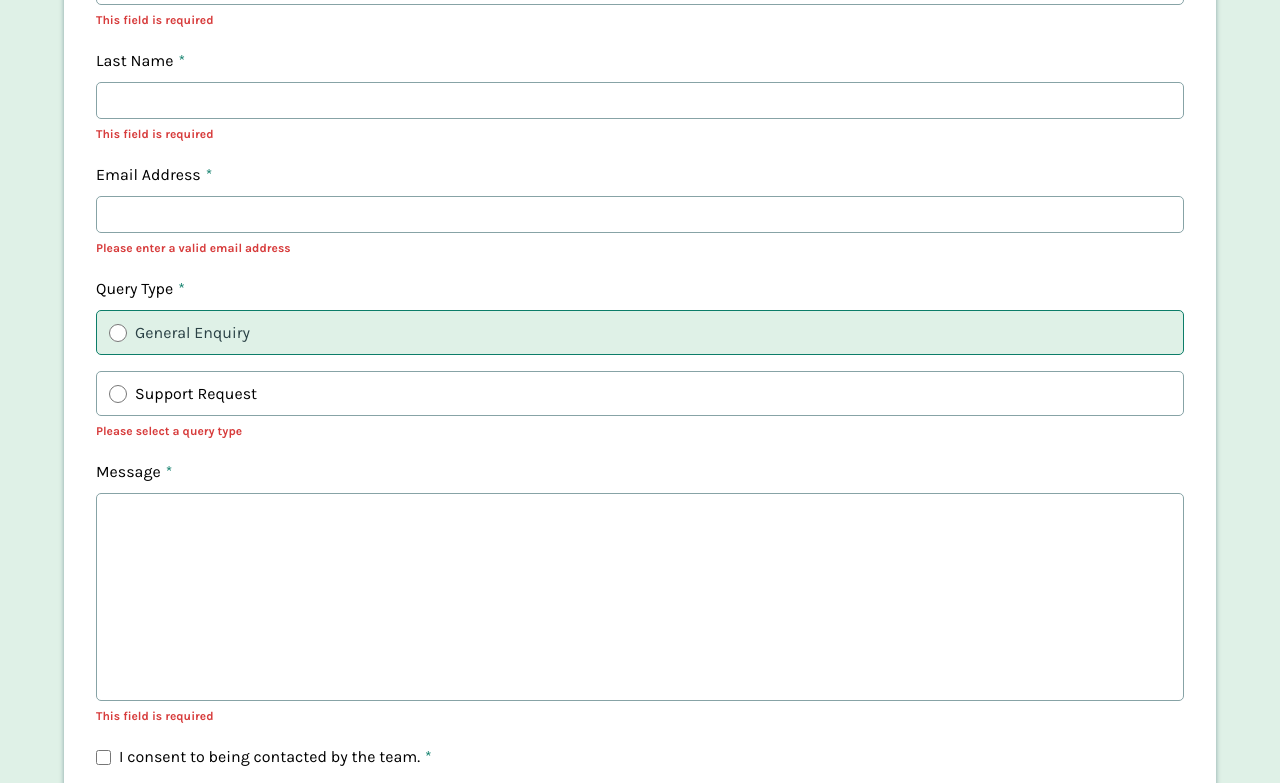
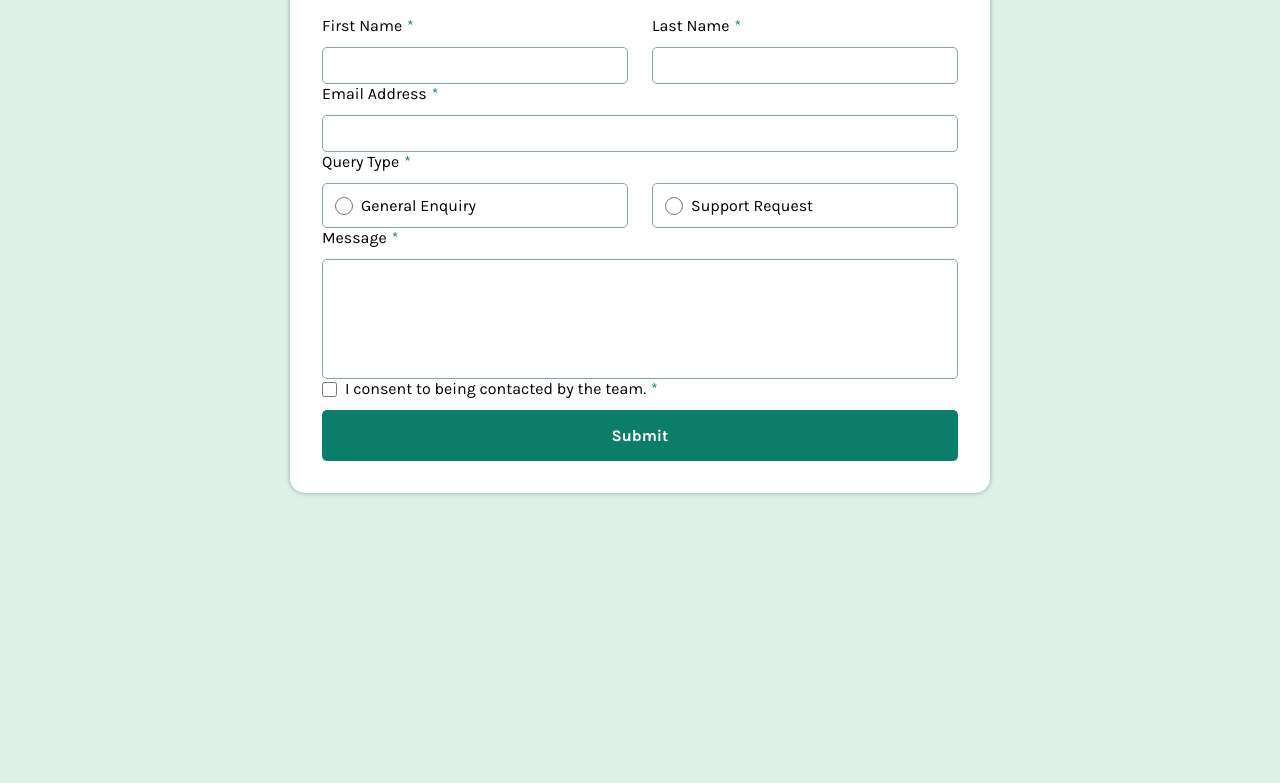
Before and after one commit to j3wlius/fm-contact-form, a plain HTML site: page index.html in a window 1280 px wide. Shown: the part 196-979 px from the top of the page. After the commit the page ends 800 px from the top, so only its background shows below. Drawn offline with Linux system fonts and the light colour scheme.

Commit message:
contact form update

```diff
--- a/index.html
+++ b/index.html
@@ -63,21 +63,29 @@
 
 						<div>
 							<label for="query-type"> Query Type</label>
-
-							<div class="radio active">
+							<div class="radios">
+								<div class="radio">
 									<span>
-									<input type="radio" name="query-type" id="query-type" />
+										<input
+											type="radio"
+											name="query-type"
+											id="query-type"
+										/>
 										<span class="checkbox-mark"></span> </span
 									>General Enquiry
 								</div>
 
 								<div class="radio">
 									<span>
-									<input type="radio" name="query-type" id="query-type" />
+										<input
+											type="radio"
+											name="query-type"
+											id="query-type"
+										/>
 										<span class="checkbox-mark"></span> </span
 									>Support Request
 								</div>
-
+							</div>
 							<p class="error">Please select a query type</p>
 						</div>
 
--- a/style.css
+++ b/style.css
@@ -139,7 +139,7 @@ body {
 	padding: 0.75rem 0.75rem;
 }
 
-.radio:first-of-type{
+.radio:first-of-type {
 	margin-bottom: 1rem;
 }
 
@@ -181,6 +181,7 @@ input[type="checkbox"] {
 	font-size: 0.75rem;
 	margin-top: 0.5rem;
 	margin-bottom: 1.5rem;
+	display: none;
 }
 
 .submit-btn {
@@ -196,3 +197,31 @@ input[type="checkbox"] {
 .submit-btn:hover {
 	background-color: hsl(169, 80%, 20%);
 }
+
+@media screen and (min-width: 768px) {
+	.main {
+		height: 100vh;
+		width: 100vw;
+		display: flex;
+		justify-content: center;
+		align-items: center
+	}
+	.container {
+		max-width: 700px;
+	}
+
+	.name,
+	.radios {
+		display: grid;
+		grid-template-columns: 1fr 1fr;
+		gap: 1.5rem;
+	}
+
+	.radio:first-of-type {
+		margin-bottom: 0;
+	}
+
+	textarea {
+		height: 120px;
+	}
+}
```
Lines whose indentation alone changed are shown as unchanged.
